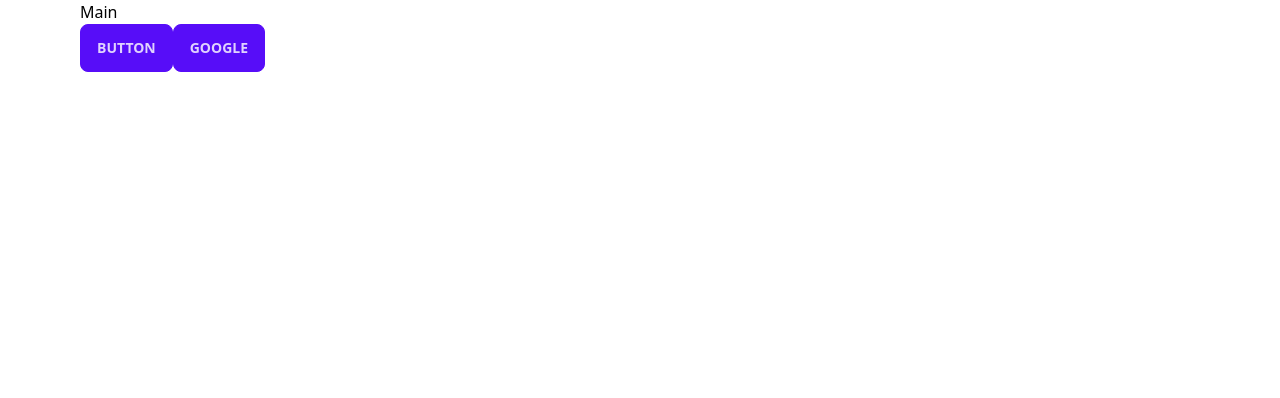
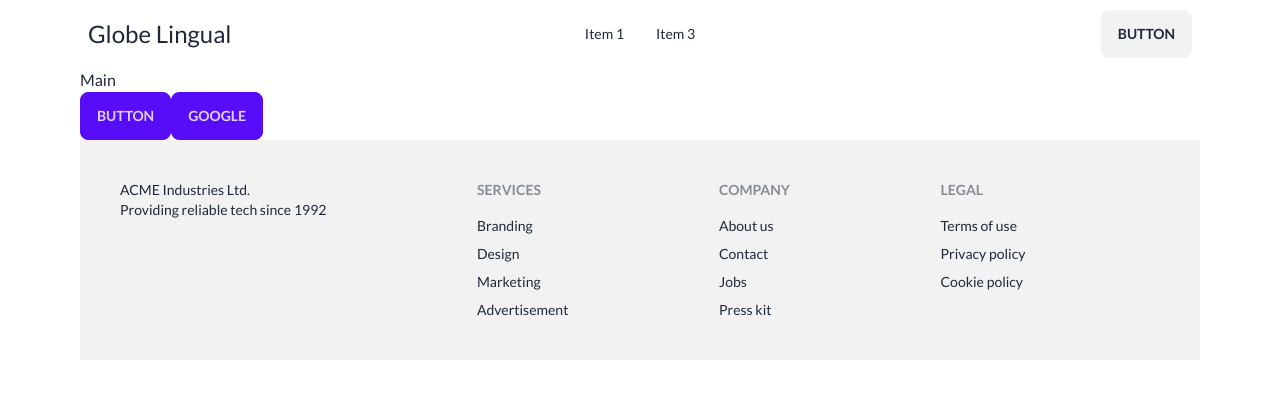
Before and after one commit to Asif419/Globe-Lingual-client, a React (Vite) app: page / in a window 1280 px wide. Shown: the top 398 px of the page. Built offline with nearby package versions, Linux system fonts and the light colour scheme; no server answers.

Commit message:
header, footer

```diff
--- a/index.html
+++ b/index.html
@@ -5,6 +5,9 @@
     <link rel="icon" type="image/svg+xml" href="/logo.png" />
     <meta name="viewport" content="width=device-width, initial-scale=1.0" />
     <title>Globe Lingual</title>
+    <style>
+      @import url('https://fonts.googleapis.com/css2?family=Lato:ital,wght@0,400;0,700;1,400&display=swap');
+    </style>
   </head>
   <body>
     <div id="root"></div>
--- a/package.json
+++ b/package.json
@@ -10,6 +10,7 @@
     "preview": "vite preview"
   },
   "dependencies": {
+    "@tanstack/react-query": "^4.29.12",
     "axios": "^1.4.0",
     "firebase": "^9.22.1",
     "localforage": "^1.10.0",
@@ -20,7 +21,6 @@
     "sort-by": "^0.0.2"
   },
   "devDependencies": {
-    "@tanstack/eslint-plugin-query": "^4.29.9",
     "@types/react": "^18.0.37",
     "@types/react-dom": "^18.0.11",
     "@vitejs/plugin-react": "^4.0.0",
--- a/src/index.css
+++ b/src/index.css
@@ -1,6 +1,10 @@
 @tailwind base;
 @tailwind components;
 @tailwind utilities;
+
+body {
+  font-family: 'Lato', sans-serif;
+}
 
 .dark-theme {
   background-color: #1f1e1e00;
--- a/src/layout/Main.jsx
+++ b/src/layout/Main.jsx
@@ -1,5 +1,7 @@
 import useAuth from "../hooks/useAuth";
 import Container from '../pages/Shared/Container';
+import Footer from "../pages/Shared/Footer/Footer";
+import Header from "../pages/Shared/Header/Header";
 
 
 const Main = () => {
@@ -16,14 +18,17 @@
   }
 
 
-  // TODO: AXIOS and react query install
   return (
     <Container>
+      <Header></Header>
+
       <div>
         <h2>Main</h2>
         <button onClick={() => setDarkTheme(!darkTheme)} className="btn btn-primary">Button {user?.name}</button>
         <button onClick={handleGoogleSignIn} className="btn btn-primary">Google</button>
       </div>
+
+      <Footer></Footer>
     </Container>
   );
 };
--- /dev/null
+++ b/src/pages/Shared/Footer/Footer.jsx
@@ -0,0 +1,33 @@
+
+const Footer = () => {
+  return (
+    <footer className="footer p-10 bg-base-200 text-base-content">
+      <div>
+
+        <p>ACME Industries Ltd.<br />Providing reliable tech since 1992</p>
+      </div>
+      <div>
+        <span className="footer-title">Services</span>
+        <a className="link link-hover">Branding</a>
+        <a className="link link-hover">Design</a>
+        <a className="link link-hover">Marketing</a>
+        <a className="link link-hover">Advertisement</a>
+      </div>
+      <div>
+        <span className="footer-title">Company</span>
+        <a className="link link-hover">About us</a>
+        <a className="link link-hover">Contact</a>
+        <a className="link link-hover">Jobs</a>
+        <a className="link link-hover">Press kit</a>
+      </div>
+      <div>
+        <span className="footer-title">Legal</span>
+        <a className="link link-hover">Terms of use</a>
+        <a className="link link-hover">Privacy policy</a>
+        <a className="link link-hover">Cookie policy</a>
+      </div>
+    </footer>
+  );
+};
+
+export default Footer;
--- /dev/null
+++ b/src/pages/Shared/Header/Header.jsx
@@ -0,0 +1,39 @@
+import { Link } from "react-router-dom";
+
+const Header = () => {
+
+  const navOptions = <>
+    <li><a>Item 1</a></li>
+    <li><a>Item 3</a></li>
+  </>
+
+  return (
+    <div>
+      <div className="navbar bg-base-100">
+        <div className="navbar-start">
+          <div className="dropdown">
+            <label tabIndex={0} className="btn btn-ghost lg:hidden">
+              <svg xmlns="http://www.w3.org/2000/svg" className="h-5 w-5" fill="none" viewBox="0 0 24 24" stroke="currentColor"><path strokeLinecap="round" strokeLinejoin="round" strokeWidth="2" d="M4 6h16M4 12h8m-8 6h16" /></svg>
+            </label>
+            <ul tabIndex={0} className="menu menu-sm dropdown-content mt-3 p-2 shadow bg-base-100 rounded-box w-52">
+              {navOptions}
+            </ul>
+          </div>
+          <Link to='/'>
+            <p className="text-2xl">Globe Lingual</p>
+          </Link>
+        </div>
+        <div className="navbar-center hidden lg:flex">
+          <ul className="menu menu-horizontal px-1">
+            {navOptions}
+          </ul>
+        </div>
+        <div className="navbar-end">
+          <a className="btn">Button</a>
+        </div>
+      </div>
+    </div >
+  );
+};
+
+export default Header;
--- a/src/providers/ThemeProvider.jsx
+++ b/src/providers/ThemeProvider.jsx
@@ -4,9 +4,9 @@
   const { darkTheme } = useAuth();
 
   return (
-    <div className={`${darkTheme ? 'dark-theme' : 'light-theme'}`}>
+    <div data-theme={darkTheme ? 'dark' : 'light'}>
       {children}
-    </div >
+    </div>
   );
 };
 
--- a/tailwind.config.js
+++ b/tailwind.config.js
@@ -8,4 +8,7 @@
     extend: {},
   },
   plugins: [require("daisyui")],
+  daisyui: {
+    themes: ["light", "dark", "cupcake"],
+  },
 }
```
Also changed, not shown: src/main.jsx (line endings or trailing spaces), 1 other file (tests, documents, lock files or other folders).
